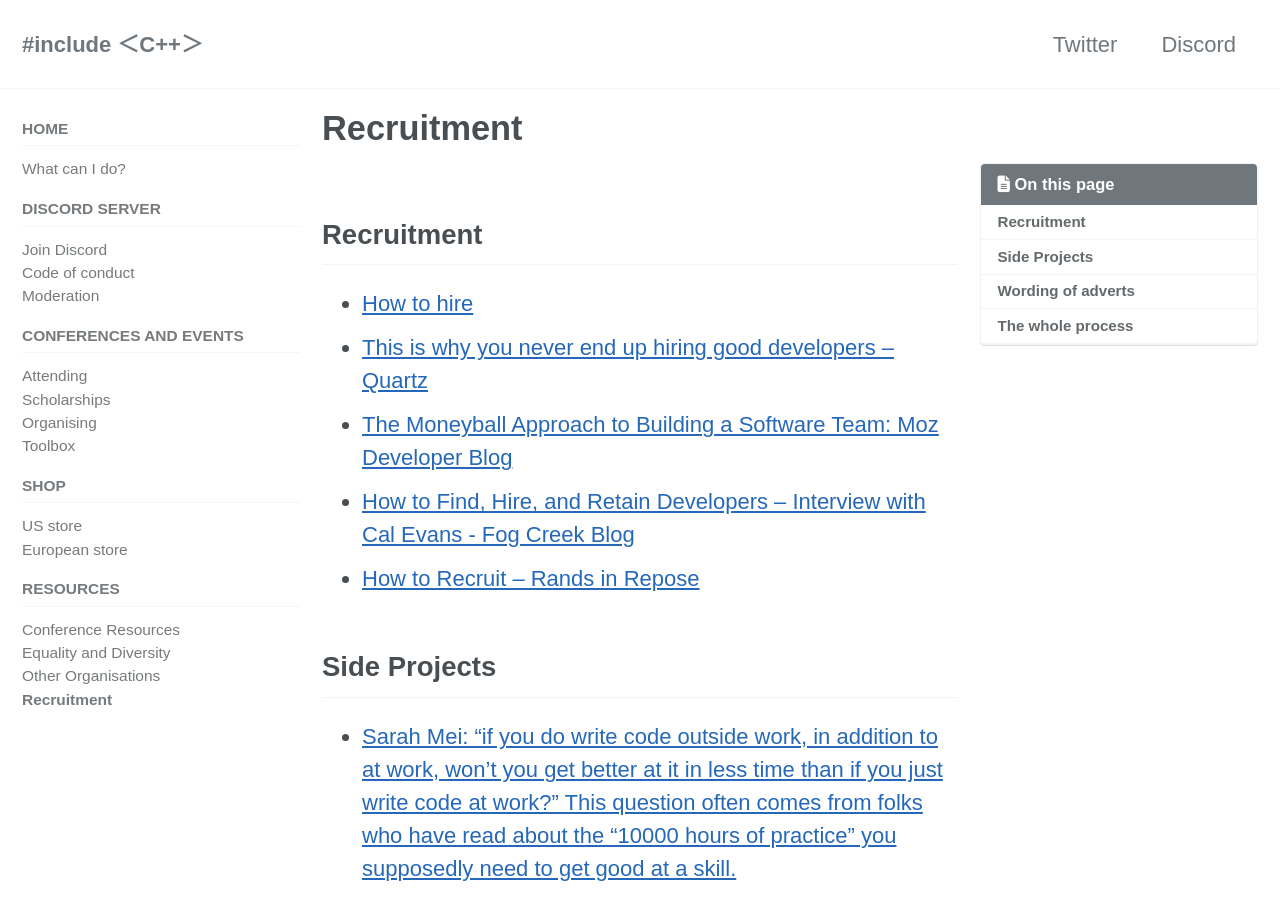
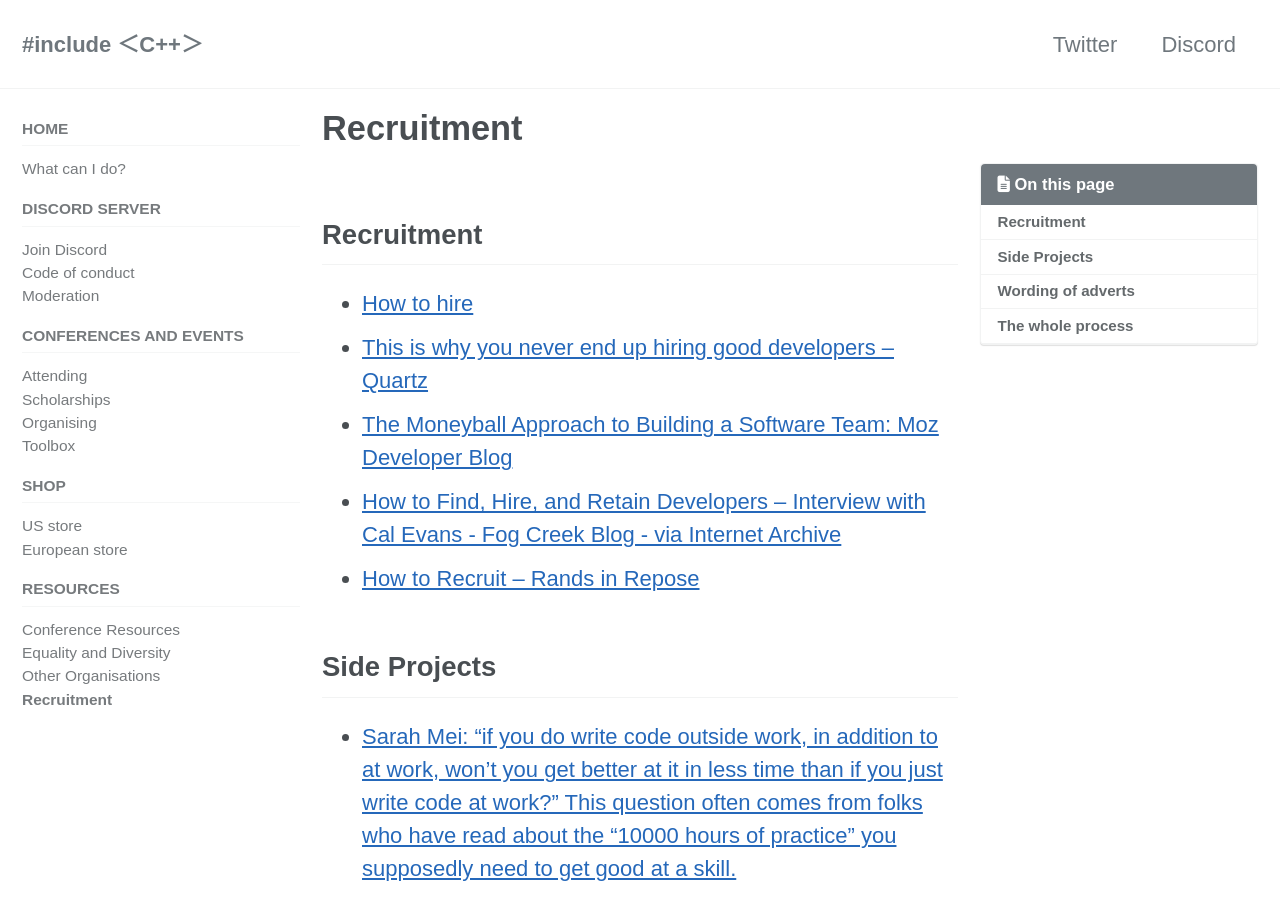
Before and after one commit to include-cpp/include-cpp.github.io, a Jekyll site: the page built from resources/recruitment.md, in a window 1280 px wide and 900 px high. Built offline with Jekyll 4.4.1, drawn with Linux system fonts in a browser that asks for light colours; cached includes are drawn as plain includes; nearby versions of some CDN libraries.

Commit message:
Use the Internet Archive for FogCreek article (#28)

```diff
--- a/resources/recruitment.md
+++ b/resources/recruitment.md
@@ -10,7 +10,7 @@ title: Recruitment
 * [How to hire](http://blog.samaltman.com/how-to-hire)
 * [This is why you never end up hiring good developers – Quartz](http://qz.com/258066/this-is-why-you-dont-hire-good-developers/)
 * [The Moneyball Approach to Building a Software Team: Moz Developer Blog](http://devblog.moz.com/2014/09/the-moneyball-approach-to-building-a-software-team/)
-* [How to Find, Hire, and Retain Developers – Interview with Cal Evans - Fog Creek Blog](http://blog.fogcreek.com/how-to-find-hire-and-retain-developers-interview-with-cal-evans/)
+* [How to Find, Hire, and Retain Developers – Interview with Cal Evans - Fog Creek Blog - via Internet Archive](https://web.archive.org/web/20170321112922/http://blog.fogcreek.com/how-to-find-hire-and-retain-developers-interview-with-cal-evans/)
 * [How to Recruit – Rands in Repose](http://randsinrepose.com/archives/how-to-recruit/)
 
 
```
